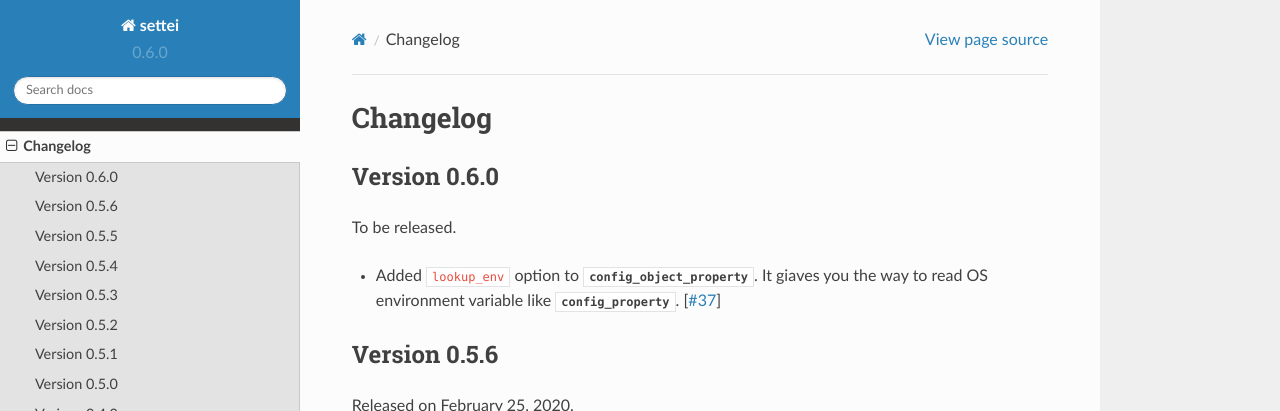
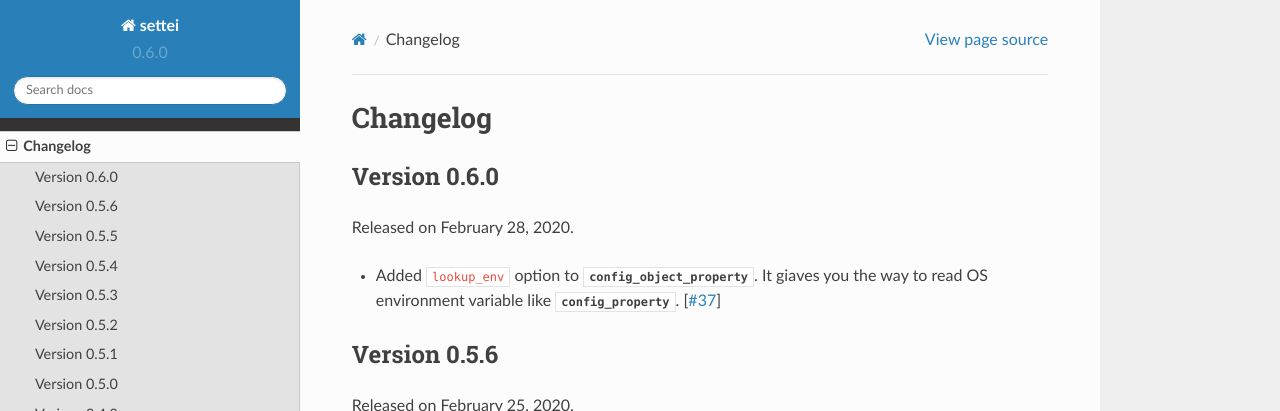
Before and after one commit to spoqa/settei, a Sphinx documentation site: the page built from docs/changes.rst, in a window 1280 px wide and 900 px high. Shown: the top 411 px of the window. Built offline with Sphinx 7.4.7 and the Read the Docs theme 2.0.0, drawn with Linux system fonts in a browser that asks for light colours.

Commit message:
Release 0.6.0

```diff
--- a/docs/changes.rst
+++ b/docs/changes.rst
@@ -4,7 +4,7 @@ Changelog
 Version 0.6.0
 -------------
 
-To be released.
+Released on February 28, 2020.
 
 - Added ``lookup_env`` option to :class:`~settei.base.config_object_property`.
   It giaves you the way to read OS environment variable like
```
